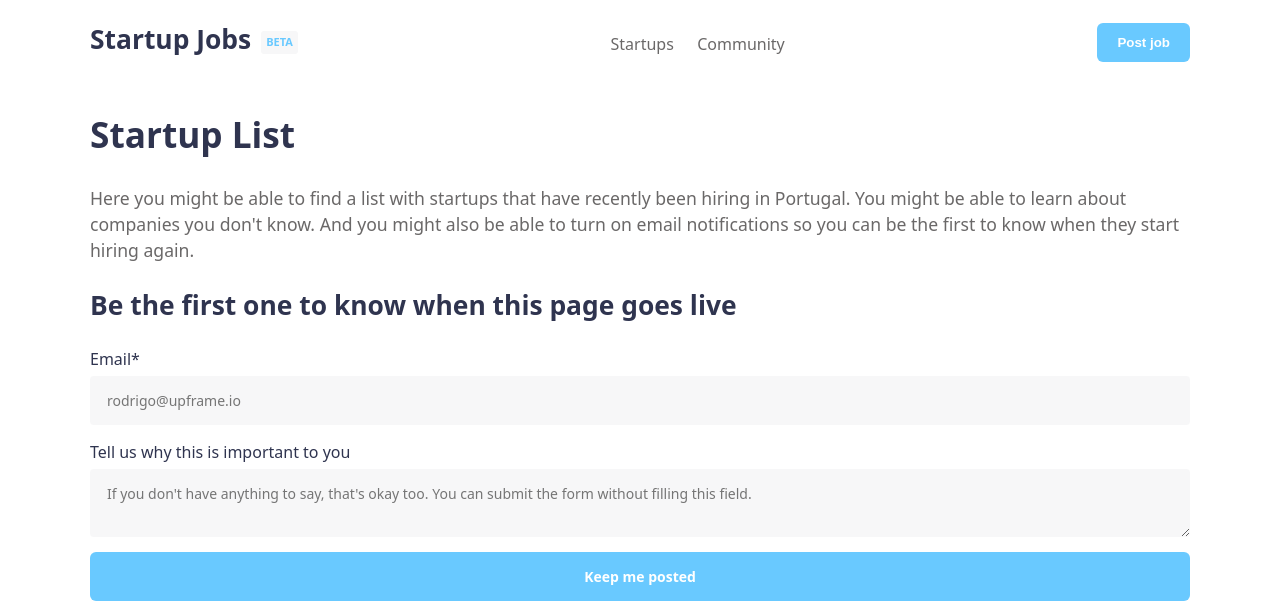
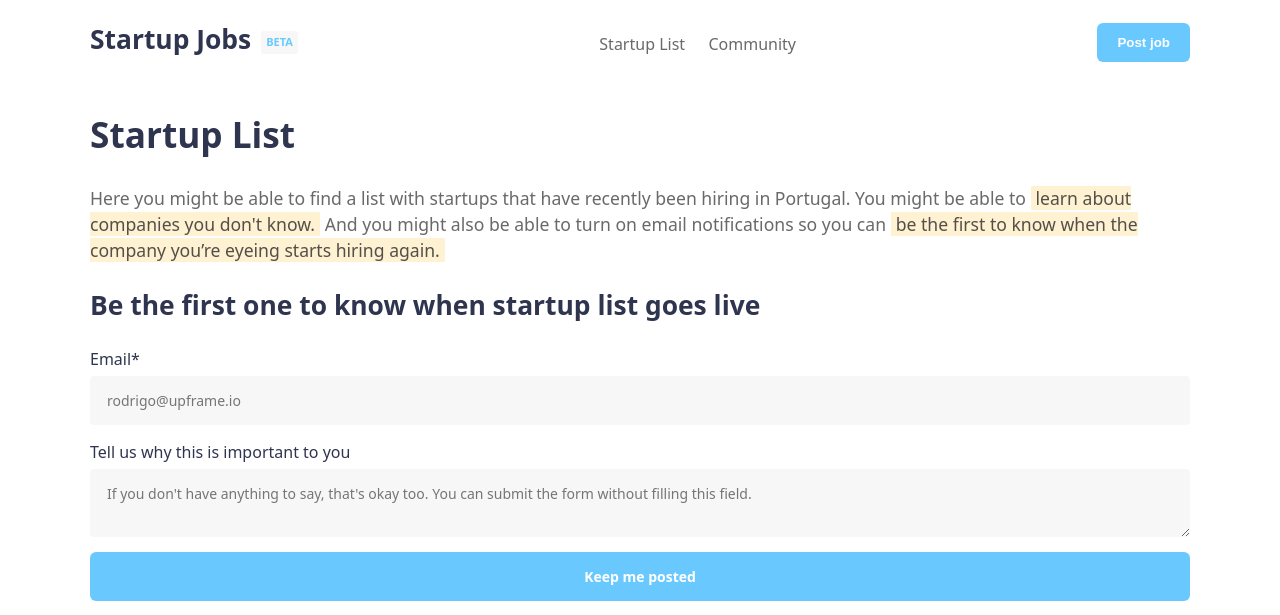
Before and after one commit to outono-org/fuzzboard.com, a Flask app: template application/templates/startups.html in a window 1280 px wide. Shown: the top 615 px of the page. Run offline with Flask 2, Linux system fonts and the light colour scheme; the template is opened without the code that fills it: values that come from a table or form of the project are taken from there, others are empty.

Commit message:
Added highlight style, made minor tweaks to startup list page.

```diff
--- a/application/models.py
+++ b/application/models.py
@@ -30,10 +30,11 @@ def save_email(email):
     )
 
 
-def save_email_test_startups(email):
+def save_email_test_startups(email, feedback):
     client.startupjobs.test_startups.insert(
         {
             "email": email,
+            "feedback": feedback,
             'created_on': datetime.datetime.utcnow()
         }
     )
--- a/application/static/css/styles.css
+++ b/application/static/css/styles.css
@@ -444,6 +444,14 @@ input#submit:hover {
   fill: rgba(57, 56, 86, 0.4);
 }
 
+.highlight {
+  background-color: rgba(251, 191, 36, 0.2);
+  color: #211e1ec4;
+  border-radius: 1px;
+  padding-left: 5px;
+  padding-right: 5px;
+}
+
 @media (max-width: 855px) {
   .recipient {
     display: none;
--- a/application/templates/layout.html
+++ b/application/templates/layout.html
@@ -36,7 +36,7 @@
             </div>
             <div class="navigation">
                 <span class="navigation-item">
-                    <a href="{{ url_for('main.startups') }}" id="startups">Startups</a>
+                    <a href="{{ url_for('main.startups') }}" id="startups">Startup List</a>
                 </span>
                 <span class="navigation-item">
                     <a href="https://351.community/" target="_blank" rel="noreferrer">Community</a>
--- a/application/templates/startups.html
+++ b/application/templates/startups.html
@@ -6,9 +6,9 @@
 <main class="main">
         <div>
             <h1>Startup List</h1>
-            <span class="secondary-text">Here you might be able to find a list with startups that have recently been hiring in Portugal. You might be able to learn about companies you don't know. And you might also be able to turn on email notifications so you can be the first to know when they start hiring again.</span>
+            <span class="secondary-text">Here you might be able to find a list with startups that have recently been hiring in Portugal. You might be able to <span class="highlight">learn about companies you don't know.</span> And you might also be able to turn on email notifications so you can <span class="highlight">be the first to know when the company you’re eyeing starts hiring again.</span></span>
 
-            <h2>Be the first one to know when this page goes live</h2>
+            <h2>Be the first one to know when startup list goes live</h2>
             <form class="new-job-form" method="POST">
                 {{ form.hidden_tag() }}
 
--- a/application/views.py
+++ b/application/views.py
@@ -136,7 +136,7 @@ def startups():
     form = StartupsTestForm()
 
     if form.validate_on_submit():
-        save_email_test_startups(form.email.data)
+        save_email_test_startups(form.email.data, form.feedback.data)
         return redirect(url_for('main.home'))
 
     return render_template('startups.html', form=form)
```
